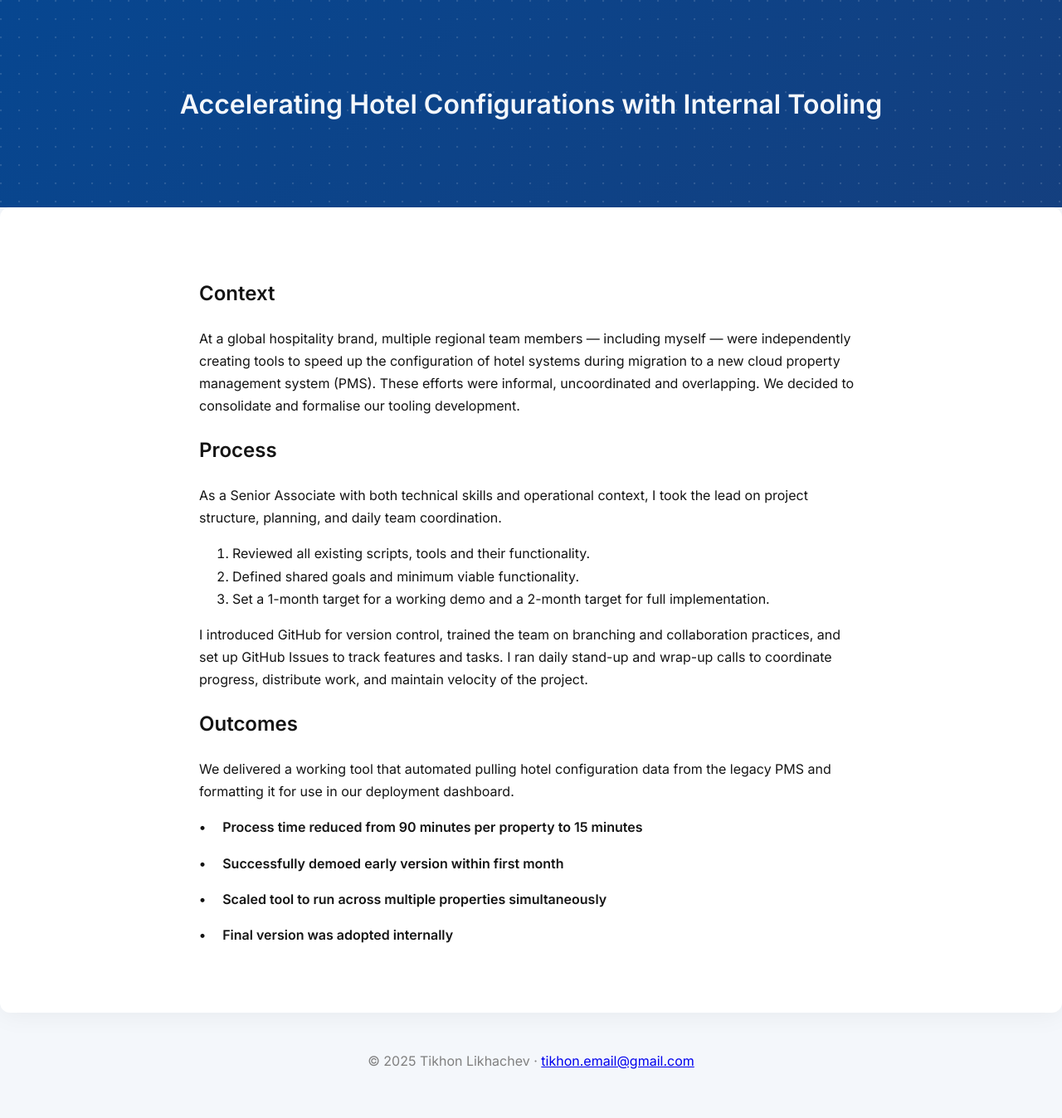
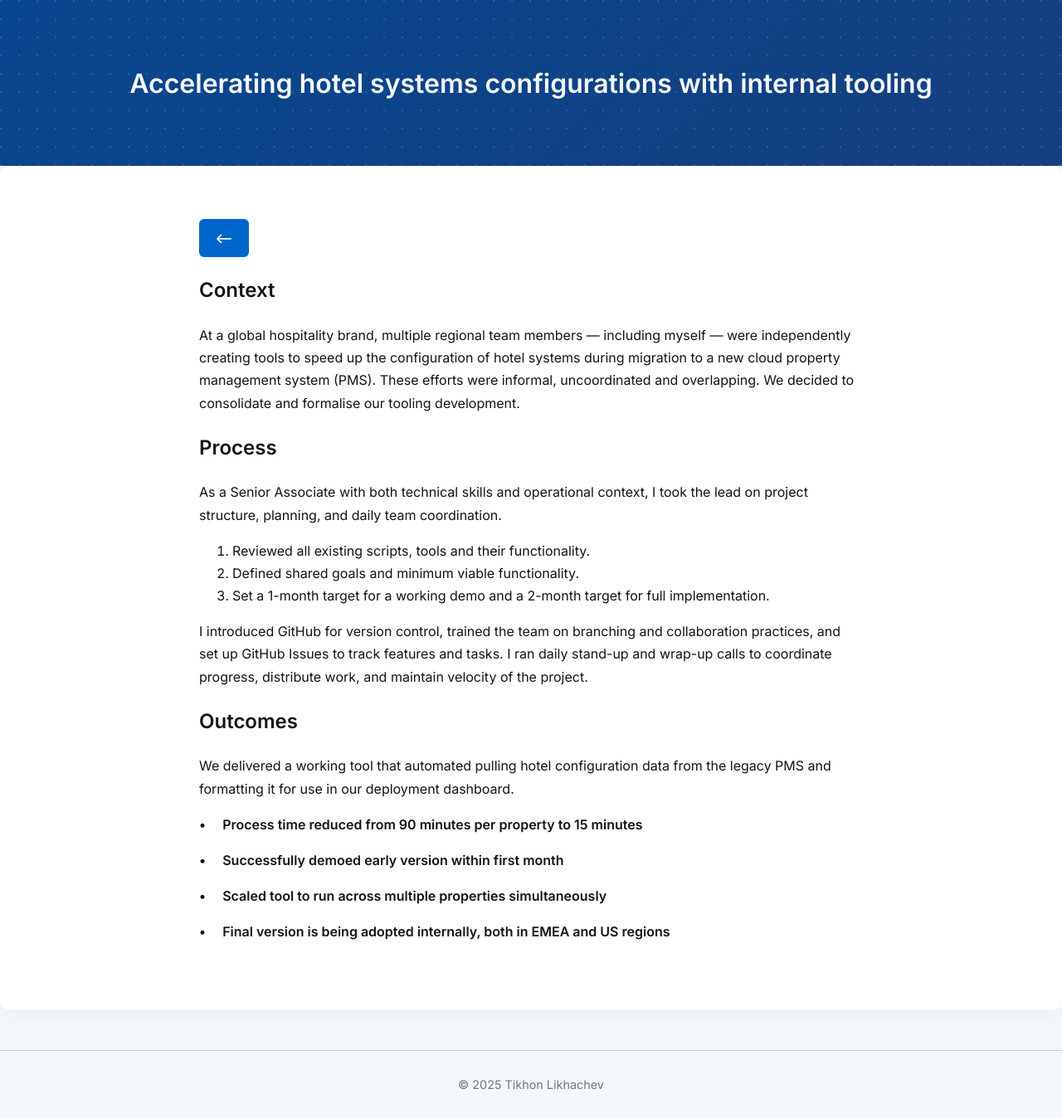
Before and after one commit to tHub-sys/tHub-sys.github.io, a plain HTML site: page automation.html in a window 1280 px wide. Shown: the whole page at 83% size. Before the commit the page ends 1289 px from the top, so only its background shows below. Drawn offline with Linux system fonts and the light colour scheme.

Commit message:
Update automation.html

```diff
--- a/automation.html
+++ b/automation.html
@@ -3,7 +3,7 @@
 <head>
   <meta charset="UTF-8" />
   <meta name="viewport" content="width=device-width, initial-scale=1.0" />
-  <title>Automation integration</title>
+  <title>Automation Integration</title>
   <link href="https://fonts.googleapis.com/css2?family=Inter:wght@400;600&family=Playfair+Display:wght@600&display=swap" rel="stylesheet">
   <style>
     :root {
@@ -13,10 +13,20 @@
       --bg: #f4f7fb;
       --muted: #555;
     }
+
     footer {
-  text-align: center;
-  color: grey;
+      text-align: center;
+      font-size: 0.9rem;
+      color: #777;
+      border-top: 1px solid #ccc;
+      padding: 2rem 1rem;
+      margin-top: 3rem;
+    }
+
+        a:hover, button:hover {
+  background-color: #005bb5 !important;
 }
+
 
 .container{
     padding: 4rem 15rem;
@@ -44,7 +54,7 @@
   flex-direction: column;
   align-items: center;
   justify-content: center;
-  height: 250px; /* or desired height */
+  height: 200px; /* or desired height */
   overflow: hidden;
   text-align: center;
 
@@ -71,9 +81,23 @@ h1 {
   </defs>
   <rect width="100%" height="100%" fill="url(#dot)" />
 </svg>
-<h1>Accelerating Hotel Configurations with Internal Tooling</h1>
+<h1>Accelerating hotel systems configurations with internal tooling</h1>
 </div>
 <main class="container">
+    <a href="index.html" style="
+    background-color: var(--accent);
+    color: white;
+    padding: 0.6rem 1.2rem;
+    border-radius: 6px;
+    font-family: 'Inter', sans-serif;
+    font-size: 1rem;
+    font-weight: 600;
+    text-decoration: none;
+    display: inline-block;
+    transition: background-color 0.3s ease;">
+    <--
+  </a>
+</div>
   <div class="section">
     <h2>Context</h2>
 <p>
@@ -96,12 +120,12 @@ As a Senior Associate with both technical skills and operational context, I took
 <p><strong>•&nbsp;&nbsp;&nbsp;&nbsp;&nbsp;Process time reduced from 90 minutes per property to 15 minutes</strong><p>
 <p><strong>•&nbsp;&nbsp;&nbsp;&nbsp;&nbsp;Successfully demoed early version within first month</strong></p>
 <p><strong>•&nbsp;&nbsp;&nbsp;&nbsp;&nbsp;Scaled tool to run across multiple properties simultaneously</strong></p>
-<p><strong>•&nbsp;&nbsp;&nbsp;&nbsp;&nbsp;Final version was adopted internally</strong></p>
+<p><strong>•&nbsp;&nbsp;&nbsp;&nbsp;&nbsp;Final version is being adopted internally, both in EMEA and US regions</strong></p>
 
 
 </main>
 <footer>
-  &copy; 2025 Tikhon Likhachev · <a href="mailto:tikhon.email@gmail.com">tikhon.email@gmail.com</a>
+  &copy; 2025 Tikhon Likhachev
 </footer>
 </body>
 </html>
```
